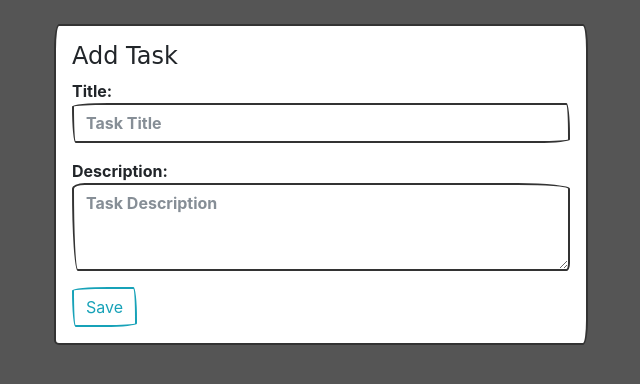
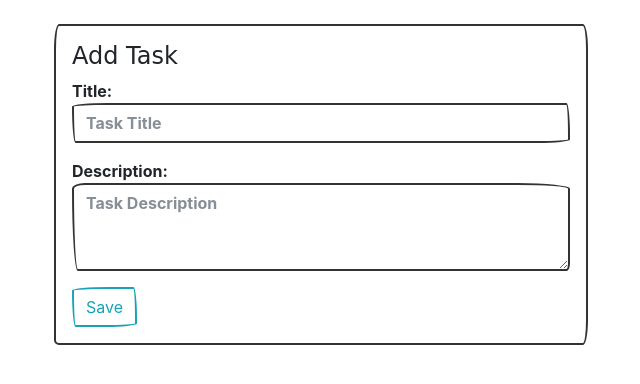
Before and after one commit to sam4ntha/firebaseCrud, a plain HTML site: page index.html in a window 1280 px wide. Shown: the whole page, without its empty margins (40-680 px from the left). Drawn offline with nearby package versions, Linux system fonts and the light colour scheme; no server answers; a web font is replaced by a local one.

Commit message:
Finalizando proyecto

```diff
--- a/index.css
+++ b/index.css
@@ -0,0 +1,3 @@
+body {
+    background-color: #E0FFFF;
+}
--- a/index.html
+++ b/index.html
@@ -8,7 +8,7 @@
     <link rel="stylesheet" href="https://bootswatch.com/5/sketchy/bootstrap.min.css">
     <title>Firebase CRUD</title>
 </head>
-<body class="bg-dark">
+<body class="bg-light">
 
     <div class="container p-4">
         <div class="row">
```
